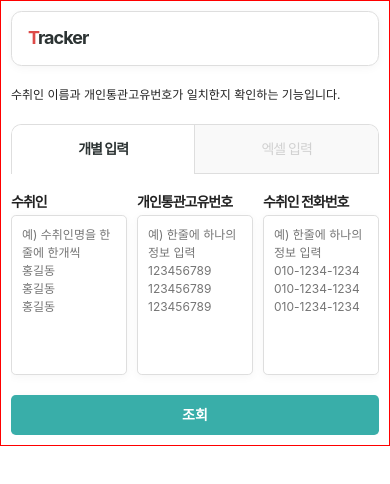
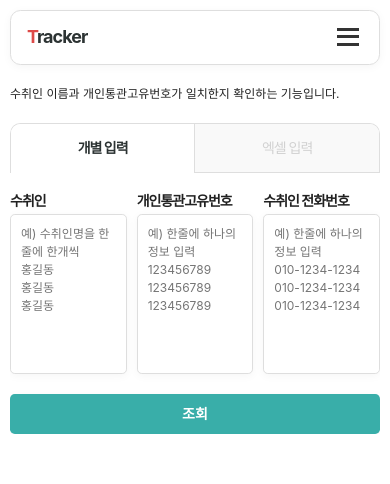
Before and after one commit to megaton111/tracker, a Vue app: page /PersonalCustomsCode in a window 390 px wide. Shown: the top 484 px of the page. Built offline with nearby package versions, Linux system fonts and the light colour scheme; a web font is replaced by a local one.

Commit message:
모바일 레이아웃 작업중

```diff
--- a/src/assets/scss/components/header.scss
+++ b/src/assets/scss/components/header.scss
@@ -120,8 +120,25 @@
       position: absolute;
       left:0; right:0;
       top:60px ;
-      padding: 0 10px ;
+      padding: 0px ;
       z-index: 999 ;
+      &.show{
+        display: block;
+      }
+    }
+    .btn-mobile-menu{
+      display: block;
+      &.active {
+        &::before {
+          top: 50px;
+          transform: rotate(45deg);
+        }
+        &::after {
+          box-shadow: 0 0 transparent;
+          bottom: 50px;
+          transform: rotate(-45deg);
+        }
+      }
     }
   }
 }
--- a/src/assets/scss/layout/layout.scss
+++ b/src/assets/scss/layout/layout.scss
@@ -473,9 +473,9 @@ ul.lst_fee {
 
 @media (max-width: 740px) {
   #app {
+    width: 100% ;
     flex-direction: column ;
     padding:10px ;
-    border : 1px solid red ;
     gap:20px ;
     .container {
       width: 100% ;
--- a/src/components/layout/AppHeader.vue
+++ b/src/components/layout/AppHeader.vue
@@ -1,8 +1,8 @@
 <template>
   <header class="header">
     <h1><router-link to="/">{{title}}</router-link></h1>
-    <button type="button" class="btn-mobile-menu">모바일 메뉴 버튼</button>
-    <div class="navWrap">
+    <button type="button" class="btn-mobile-menu" @click="toggleMenu">모바일 메뉴 버튼</button>
+    <div class="navWrap" :class="{ show : showMenu }">
       <nav><router-link v-for="(menu,idx) in menus" :key="idx" :to="menu.url">{{ menu.title }}</router-link></nav>
       <nav><router-link v-for="(menu,idx) in menus2" :key="idx" :to="menu.url">{{ menu.title }}</router-link></nav>
       <!-- <nav>
@@ -35,8 +35,17 @@
           { url : '/OptionPrice', title : '옵션 가격차이 계산' } ,
         ] ,
 
+        showMenu : false ,
+
       }) ;
-      return { ...toRefs(state) } ;
+
+      const toggleMenu = () => {
+        state.showMenu = !state.showMenu ;
+      }
+      return {
+        ...toRefs(state) ,
+        toggleMenu
+      } ;
     }
   }
 </script>
```
